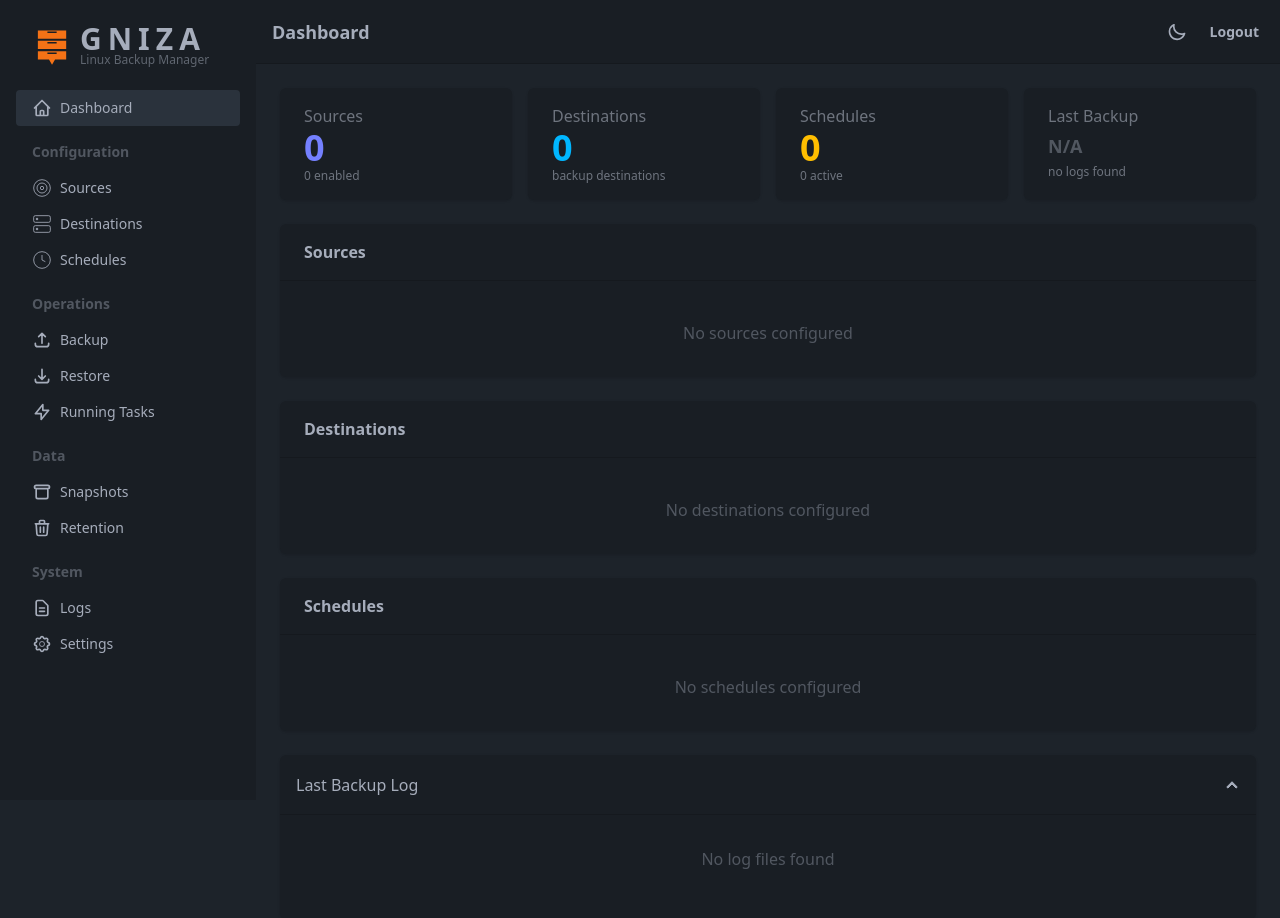
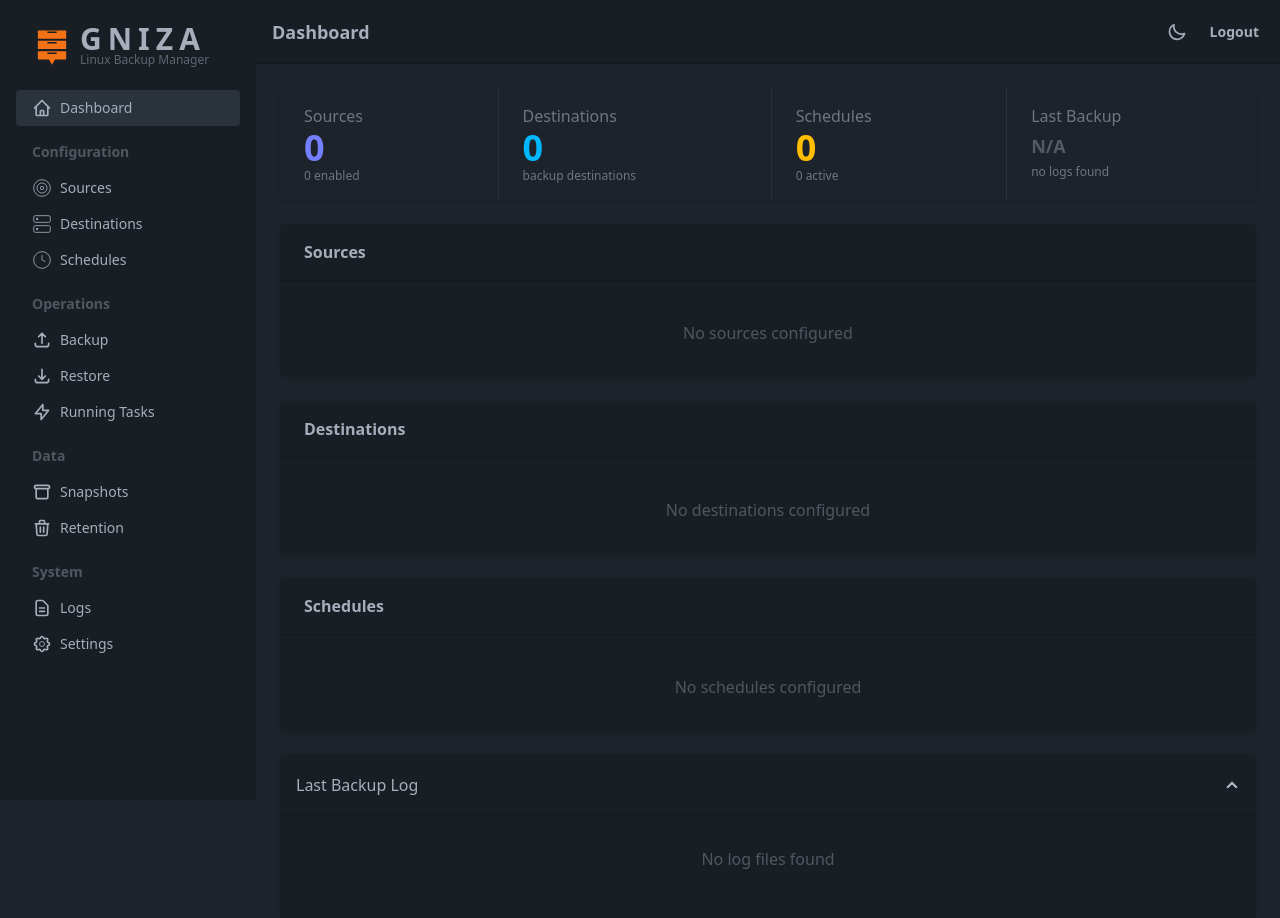
Before and after one commit to shukiv/gniza4linux, a Flask app: page / in a window 1280 px wide. Shown: the top 918 px of the page. Run offline with Flask 3, Linux system fonts and the light colour scheme; the visitor is signed in with stand-in values (Sample User, id 1); some libraries are stand-ins or nearby versions.

Commit message:
Dashboard: use DaisyUI stats component for top stats row

```diff
--- a/web/templates/dashboard/index.html
+++ b/web/templates/dashboard/index.html
@@ -5,23 +5,23 @@
 
 {% block content %}
 <!-- Stats Row -->
-<div class="grid grid-cols-1 sm:grid-cols-2 lg:grid-cols-4 gap-4 mb-6">
-    <div class="stat bg-base-200 rounded-box shadow">
+<div class="stats shadow w-full mb-6">
+    <div class="stat">
         <div class="stat-title">Sources</div>
         <div class="stat-value text-primary">{{ targets|length }}</div>
         <div class="stat-desc">{{ targets|selectattr('enabled', 'equalto', 'yes')|list|length }} enabled</div>
     </div>
-    <div class="stat bg-base-200 rounded-box shadow">
+    <div class="stat">
         <div class="stat-title">Destinations</div>
         <div class="stat-value text-info">{{ remotes|length }}</div>
         <div class="stat-desc">backup destinations</div>
     </div>
-    <div class="stat bg-base-200 rounded-box shadow">
+    <div class="stat">
         <div class="stat-title">Schedules</div>
         <div class="stat-value text-warning">{{ schedules|length }}</div>
         <div class="stat-desc">{{ schedules|selectattr('active', 'equalto', 'yes')|list|length }} active</div>
     </div>
-    <div class="stat bg-base-200 rounded-box shadow">
+    <div class="stat">
         <div class="stat-title">Last Backup</div>
         {% if last_log %}
         <div class="stat-value text-lg {{ 'text-success' if last_log.status == 'success' else 'text-error' if last_log.status == 'error' else 'text-warning' }}">{{ last_log.status|upper }}</div>
```
